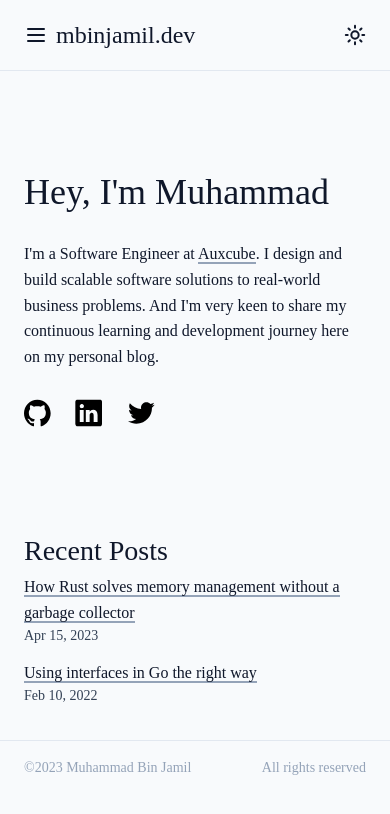
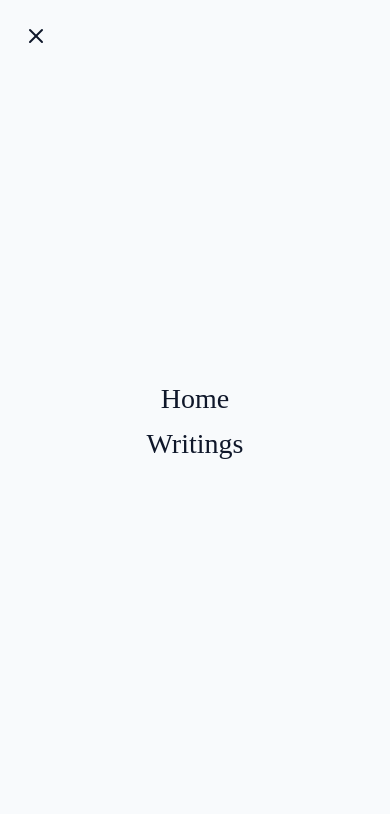
Before and after one commit to binjamil/mbinjamil.dev, an Astro site: page / in a window 390 px wide. Both pictures are taken after a click on the button 36 px from the left and 35 px from the top of the page. Built offline with nearby package versions, Linux system fonts and the light colour scheme; Astro itself is replaced by a stand-in of ours; some packages are replaced by stand-ins of ours; a web font is replaced by a local one.

Commit message:
Make hamburger menu interactive

```diff
--- a/src/components/Header.astro
+++ b/src/components/Header.astro
@@ -4,7 +4,33 @@ import { SITE_TITLE } from "../consts";
 ---
 
 <header>
-  <div class="container">
+  <div class="overlay">
+    <div class="overlay-content">
+      <HeaderLink href="/">Home</HeaderLink>
+      <HeaderLink href="/writings">Writings</HeaderLink>
+    </div>
+    <button id="close-menu">
+      <svg
+        width="24"
+        height="24"
+        viewBox="0 0 24 24"
+        fill="none"
+        xmlns="http://www.w3.org/2000/svg"
+      >
+        <path
+          d="M18 6L6 18"
+          stroke-width="2"
+          stroke-linecap="round"
+          stroke-linejoin="round"></path>
+        <path
+          d="M6 6L18 18"
+          stroke-width="2"
+          stroke-linecap="round"
+          stroke-linejoin="round"></path>
+      </svg>
+    </button>
+  </div>
+  <div class="container menu">
     <div class="logo-wrapper">
       <button id="hamburger">
         <svg
@@ -132,7 +158,7 @@ import { SITE_TITLE } from "../consts";
       border-bottom: 1px solid var(--clr-footer-border);
     }
 
-    .container {
+    .menu {
       display: flex;
       justify-content: space-between;
       align-items: center;
@@ -179,25 +205,68 @@ import { SITE_TITLE } from "../consts";
     :global(.dark) .moon {
       stroke: var(--clr-text-base);
     }
-    #hamburger svg {
+    #hamburger svg,
+    #close-menu svg {
+      cursor: pointer;
       stroke: var(--clr-text-base);
     }
-    #hamburger {
+    #hamburger,
+    #close-menu {
       display: none;
     }
     #themeToggle {
       cursor: pointer;
     }
 
+    .overlay {
+      position: fixed;
+      height: 100%;
+      width: 100%;
+      z-index: 1;
+      top: 0;
+      left: 0;
+      background-color: var(--clr-bg);
+      overflow: hidden;
+      display: none;
+      justify-content: center;
+      align-items: center;
+    }
+    .overlay-content {
+      display: flex;
+      flex-direction: column;
+      font-size: var(--fs-400);
+      justify-content: center;
+      align-items: center;
+    }
+    #close-menu {
+      position: absolute;
+      top: 24px;
+      left: 24px;
+    }
+
     @media screen and (max-width: 768px) {
       .links {
         display: none;
       }
-      #hamburger {
+      #hamburger,
+      #close-menu {
         display: block;
       }
     }
   </style>
+
+  <script>
+    const hamburger = document.querySelector("#hamburger") as HTMLElement;
+    const closeMenu = document.querySelector("#close-menu") as HTMLElement;
+    const overlay = document.querySelector(".overlay") as HTMLElement;
+    hamburger.addEventListener("click", () => {
+        overlay.style.display = "flex";
+    });
+    closeMenu.addEventListener("click", () => {
+        overlay.style.display = "none";
+    });
+
+  </script>
 
   <script>
     const theme = (() => {
```
